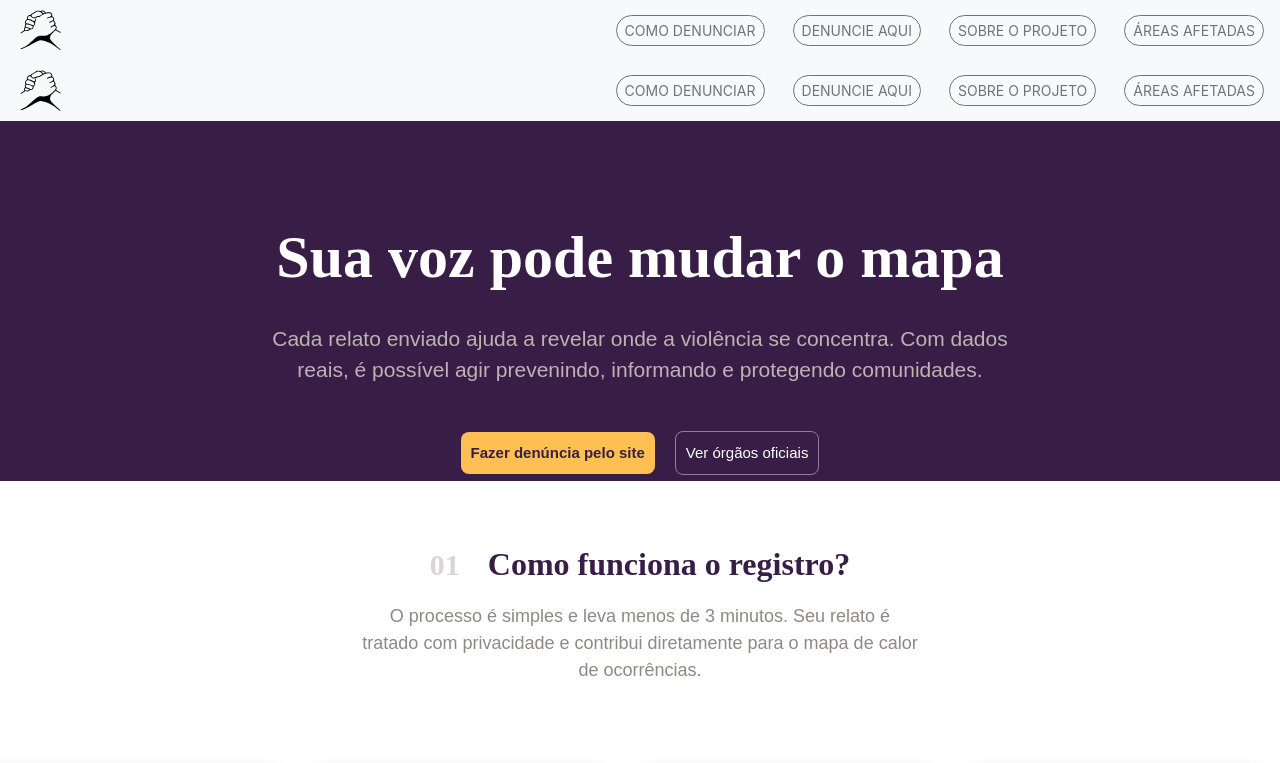
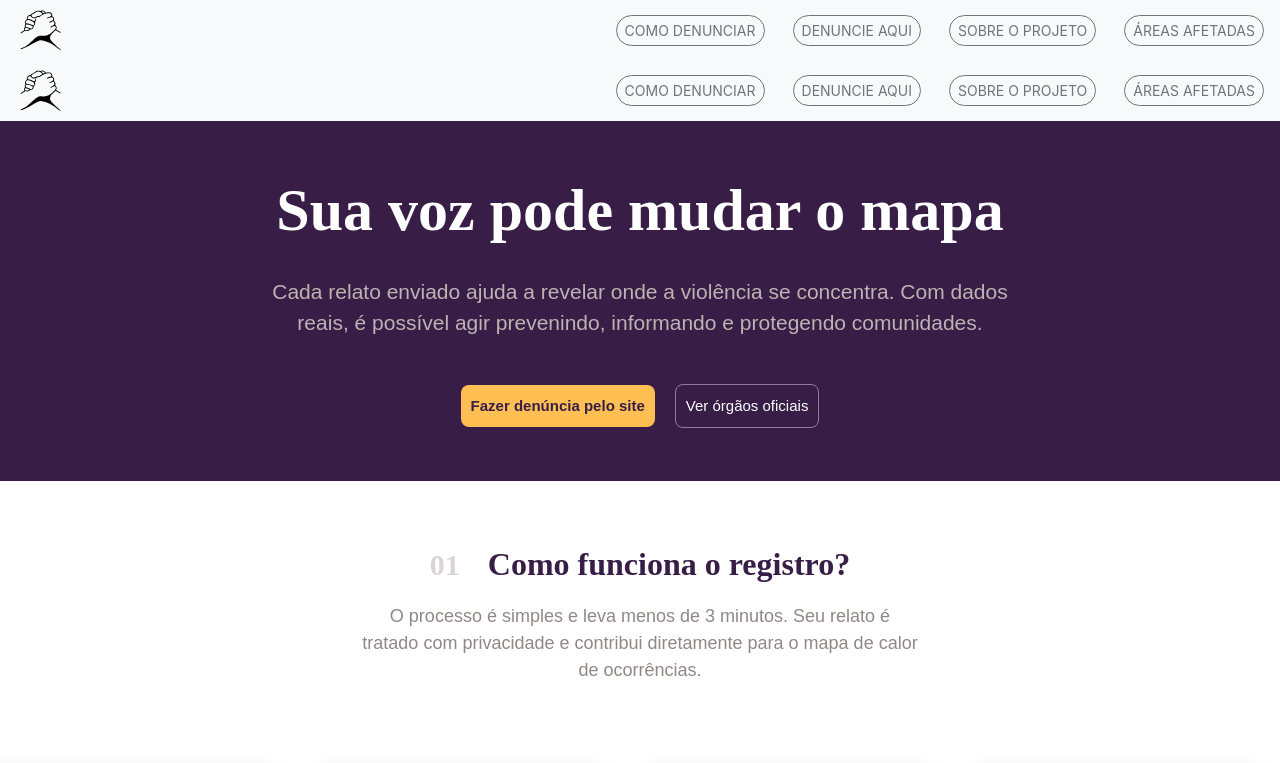
Before and after one commit to artsarchive/projeto-pw1, an Angular app: page /como-denunciar in a window 1280 px wide. Shown: the top 763 px of the page. Built offline with nearby package versions, Linux system fonts and the light colour scheme.

Commit message:
fix: problema na resolucao

```diff
--- a/src/app/paginas/como-denunciar/como-denunciar.css
+++ b/src/app/paginas/como-denunciar/como-denunciar.css
@@ -2,16 +2,14 @@
     display: flex;
     text-align: center;
     justify-content: center;
+    align-items: center;
 }
+
 
 .hero {
     height: 45vh;
     background-color: rgb(56, 30, 71);
     color: #fff;
-}
-
-.titulo {
-    margin-top: 100px;
 }
 
 .titulo h1 {
```
